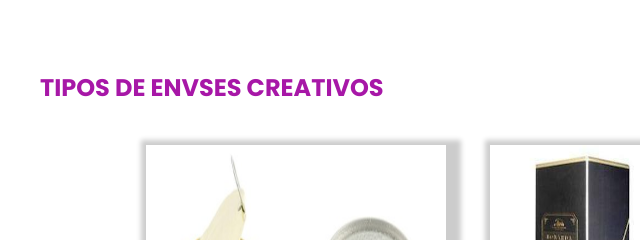
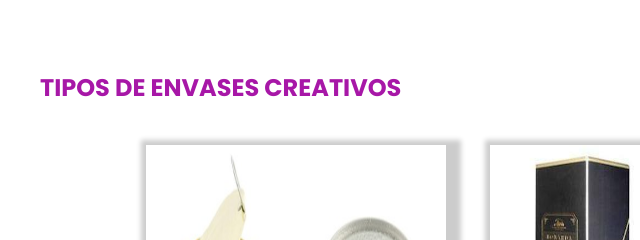
Before and after one commit to RivaldoEsteban/page-u, a plain HTML site: page index.html in a window 1280 px wide. Shown: the part 758-998 px from the top of the page, 0-640 px from the left. Drawn offline with Linux system fonts and the light colour scheme.

Commit message:
modificando

```diff
--- a/index.html
+++ b/index.html
@@ -15,7 +15,7 @@
       <h1>containeate</h1>
     </header>
     <div class="hero">
-      <div>
+      <div >
         <img src="images/hero.png" alt="" width="200" height="400">
       </div>
       <div class="text-principal">
@@ -31,12 +31,12 @@
           Sign in
         </button>
       </div>
-      <div >
+      <div>
         <img src="images/diseño1.png" alt="" width="200" height="400">
       </div>
     </div>
     <div class="tipos-envases-container">
-      <h2>Tipos de envses creativos </h2>
+      <h2>Tipos de envases creativos </h2>
       <div class="tipos-envases">
         <div>
           <img src="images/1.png"  width="300" height="300" alt="">
```
